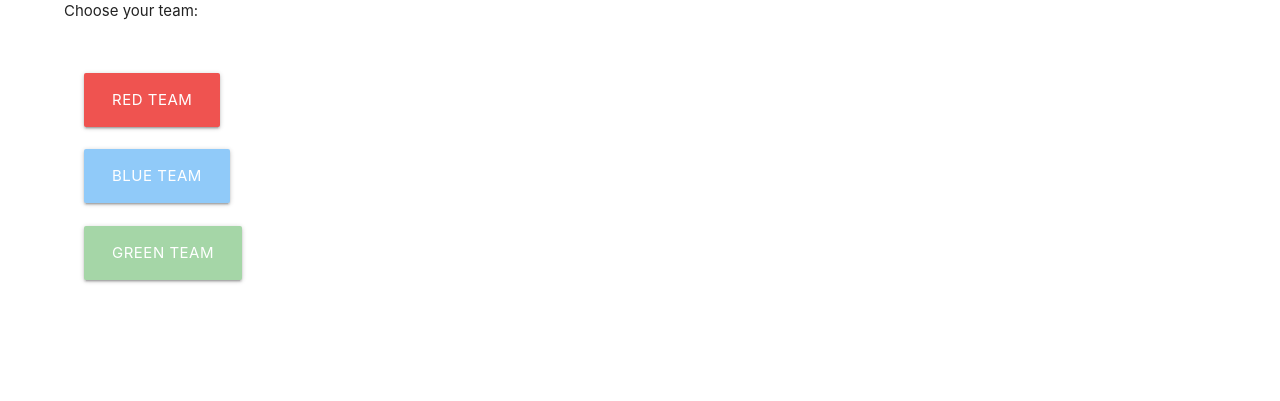
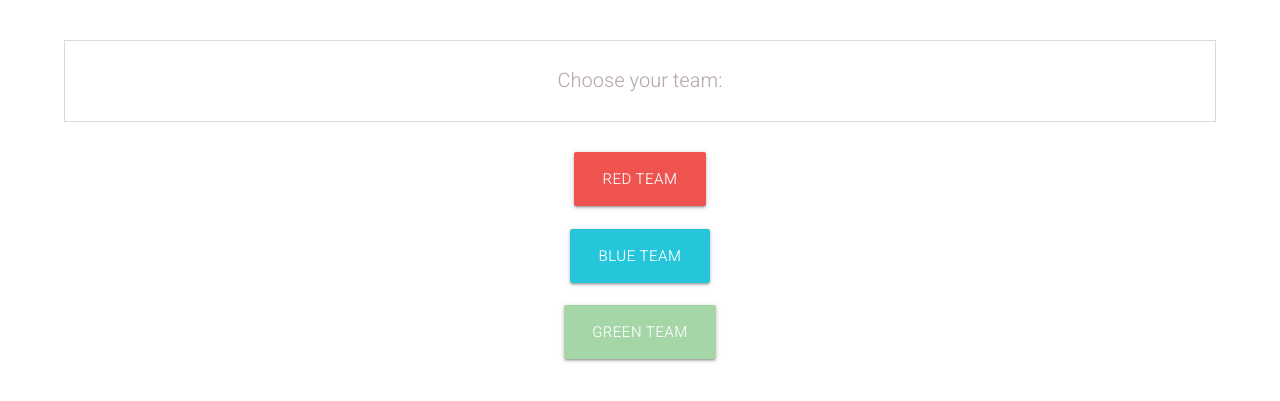
Before and after one commit to wiki211/Debater, a Python web app: template templates/teamselect.html in a window 1280 px wide. Shown: the top 401 px of the page. Run offline with Jinja, Linux system fonts and the light colour scheme; the template is opened without the code that fills it, so the values that code supplies are empty.

Commit message:
html stuff
About us page and team select page

```diff
--- a/templates/CSS/teamselect.css
+++ b/templates/CSS/teamselect.css
@@ -15,8 +15,28 @@
  */
 
 
-#buttons {
-padding: 50px 20px;
-width: 250px;
-length: 100px;
+.buttons {
+padding: 30px 24px;
+width: 100%;
+font-family: 'Heebo', sans-serif;
+text-align: center
+
 }
+
+
+#instruction {
+font-size: 20px;
+text-align: center;
+font-family: 'Heebo', sans-serif;
+color: #BBACAC;
+width: 100%;
+margin-top: 40px;
+padding-top: 25px;
+padding-left: 10px;
+padding-right: 10px;
+padding-bottom: 25px;
+border-style: solid;
+border-width: thin;
+border-color: #DBDBDB;
+
+}
--- a/templates/teamselect.html
+++ b/templates/teamselect.html
@@ -22,8 +22,12 @@
     <link rel="stylesheet" href="https://cdnjs.cloudflare.com/ajax/libs/materialize/1.0.0-rc.2/css/materialize.min.css">
 <!-- Link to teamselect.css-->
     <link rel="stylesheet" type="text/css" href="css/teamselect.css">
+
+    <link href="https://fonts.googleapis.com/css?family=Heebo:300" rel="stylesheet">
     <!--Let browser know website is optimized for mobile-->
     <meta name="viewport" content="width=device-width, initial-scale=1.0"/>
+
+
     <title>Select your teams!</title>
 
 
@@ -36,12 +40,12 @@
 
 
 
-<div id='buttons'>
+<div class='buttons'>
 
 <a class="waves-effect waves-light btn-large #ef5350 red lighten-1">RED TEAM</a>
 <br>
 <br>
-<a class="waves-effect waves-light btn-large #90caf9 blue lighten-3">BLUE TEAM</a>
+<a class="waves-effect waves-light btn-large #26c6da cyan lighten-1">BLUE TEAM</a>
 <br>
 <br>
 <a class="waves-effect waves-light btn-large #a5d6a7 green lighten-3">GREEN TEAM</a>
```
Also changed, not shown: templates/Aboutus.html (+39 -12 lines), templates/CSS/aboutus.css (+81 -0 lines), templates/chris.png (added), 1 other file.
